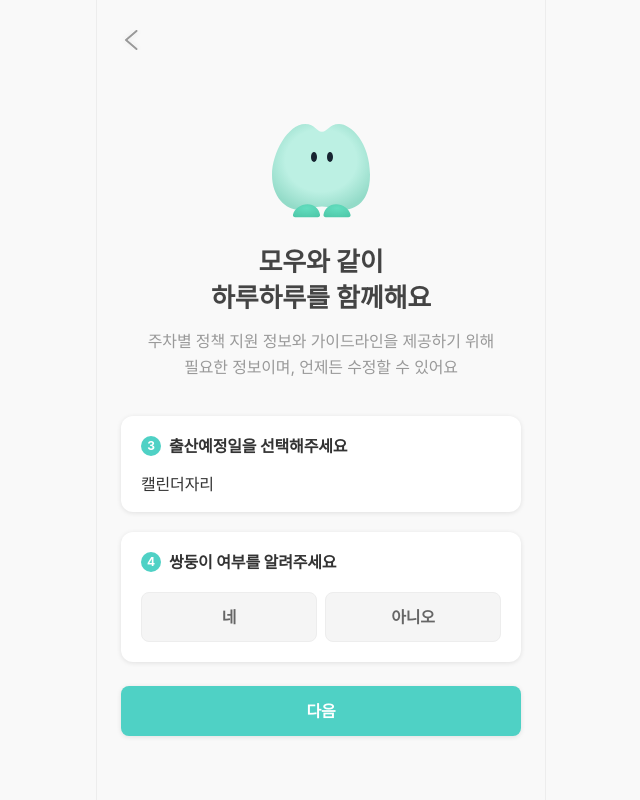
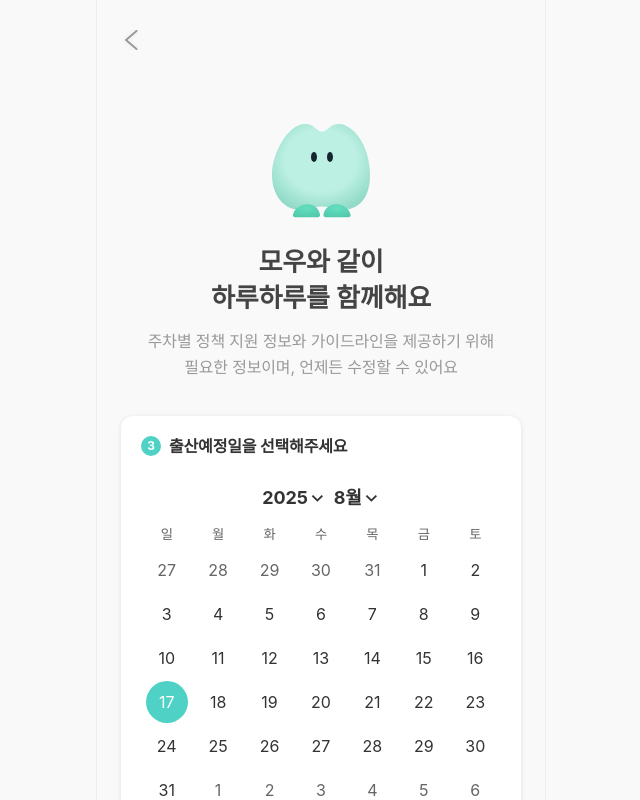
Before and after one commit to WomanTech2025-MoWo/MoWo_FE, a React (Create React App) app: page /signup/onboarding/step2 in a window 1280 px wide. Shown: the top 800 px of the page, without its empty margins (319-959 px from the left). Built offline with nearby package versions, Linux system fonts and the light colour scheme; a web font is replaced by a local one.

Commit message:
✨[Feat] 온보딩 2단계 페이지 Calendar 컴포넌트 적용

```diff
--- a/src/pages/auth/components/OnboardingStep2Form.tsx
+++ b/src/pages/auth/components/OnboardingStep2Form.tsx
@@ -1,9 +1,19 @@
 import React, { useState } from 'react';
+import styled from 'styled-components';
 import OnboardingFieldset, { BaseProps } from './OnboardingFieldset';
 import InputField from '../../../components/inputs/InputField';
 import SelectableInput from '../../../components/inputs/SelectableInput';
 import { StyledLegend } from './OnboardingStep1Form';
 import CircleBadge from '../../../components/common/CircleBadge';
+import Calendar from '../../../components/common/Calendar';
+
+const CalendarWrapper = styled.div`
+  grid-column: span 2;
+  width: 100%;
+  min-width: 0;
+  display: flex;
+  justify-content: center;
+`;
 
 const OnboardingStep2Form = ({ className, where }: BaseProps) => {
   const [duedate, setDuedate] = useState(''); // 출산예정일
@@ -16,7 +26,9 @@ const OnboardingStep2Form = ({ className, where }: BaseProps) => {
           <StyledLegend $where={where}>
             <CircleBadge value={3} label="출산예정일을 선택해주세요" />
           </StyledLegend>
-          <div>캘린더자리</div>
+          <CalendarWrapper>
+            <Calendar />
+          </CalendarWrapper>
         </OnboardingFieldset>
       ) : (
         <InputField label="출산예정일" type="date" iconType="date" value={duedate} onChange={(e) => setDuedate(e.target.value)} required />
```
